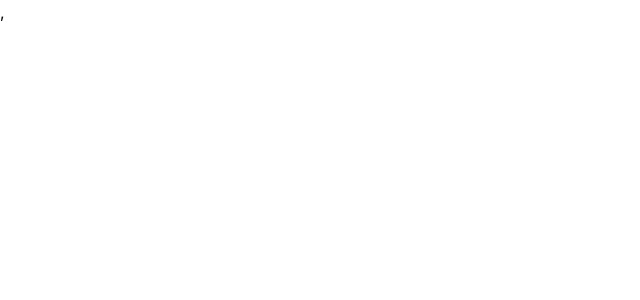
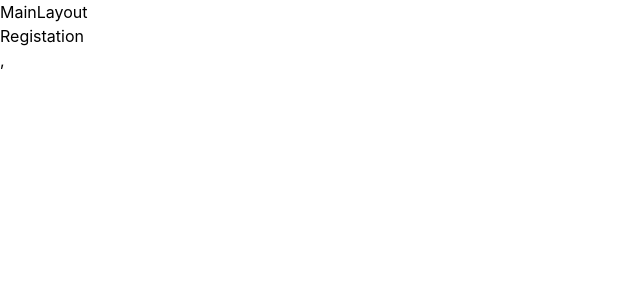
Before and after one commit to kawsereng/Ecobazar, a React (Vite) app: page /Registation in a window 1280 px wide. Before the commit this address had no page. Shown: the top 300 px of the page, without its empty margins (0-640 px from the left). Built offline with nearby package versions, Linux system fonts and the light colour scheme.

Commit message:
Layout setap

```diff
--- a/src/App.jsx
+++ b/src/App.jsx
@@ -1,12 +1,18 @@
 import {Routes, Route } from "react-router";
-import { Home } from "./pages/Home";
-
+import  {Home}   from "./pages/Home";
+import {Registation} from "./pages/Registation"
+import {Login} from "./pages/Login"
+import  {MainLayout}  from "./Components/Layout/MainLayout";
 function App() {
 
   return (
     <>
       <Routes>
-        <Route path="/" element={<Home />} />
+        <Route element={<MainLayout />}>
+          <Route path="/" element={<Home />} />
+          <Route path="/Login" element={<Login />} />
+          <Route path="/Registation" element={<Registation />} />
+        </Route>
       </Routes>
     </>
   )
--- /dev/null
+++ b/src/Components/HeadNav.jsx
@@ -0,0 +1,7 @@
+import React from 'react'
+
+export const HeadNav = () => {
+  return (
+    <div>HeadNav</div>
+  )
+}
--- /dev/null
+++ b/src/Components/Layout/MainLayout.jsx
@@ -0,0 +1,12 @@
+import React from 'react'
+import { Outlet } from 'react-router'
+
+export const MainLayout = () => {
+  return (
+    <>
+        <div>MainLayout</div>
+        <Outlet/>
+    </>
+
+  )
+}
--- /dev/null
+++ b/src/pages/Faq.jsx
@@ -0,0 +1,7 @@
+import React from 'react'
+
+export const Faq = () => {
+  return (
+    <div>Faq</div>
+  )
+}
--- /dev/null
+++ b/src/pages/Forget.jsx
@@ -0,0 +1,8 @@
+
+import React from 'react'
+
+export const Forget = () => {
+  return (
+    <div>Forget</div>
+  )
+}
--- a/src/pages/Home.jsx
+++ b/src/pages/Home.jsx
@@ -6,7 +6,7 @@ let data = useSelector((state)=> console.log(state));
 
   return (
     <>
-    <h1 className='bg-amber-500'>Home</h1>
+    <h1 className=''>Home</h1>
     </>
   )
 }
--- /dev/null
+++ b/src/pages/Login.jsx
@@ -0,0 +1,7 @@
+import React from 'react'
+
+export const Login = () => {
+  return (
+    <div>Login</div>
+  )
+}
--- /dev/null
+++ b/src/pages/Registation.jsx
@@ -0,0 +1,7 @@
+import React from 'react'
+
+export const Registation = () => {
+  return (
+    <div>Registation</div>
+  )
+}
--- /dev/null
+++ b/src/pages/Reset.jsx
@@ -0,0 +1,7 @@
+import React from 'react'
+
+export const Reset = () => {
+  return (
+    <div>Reset</div>
+  )
+}
```
